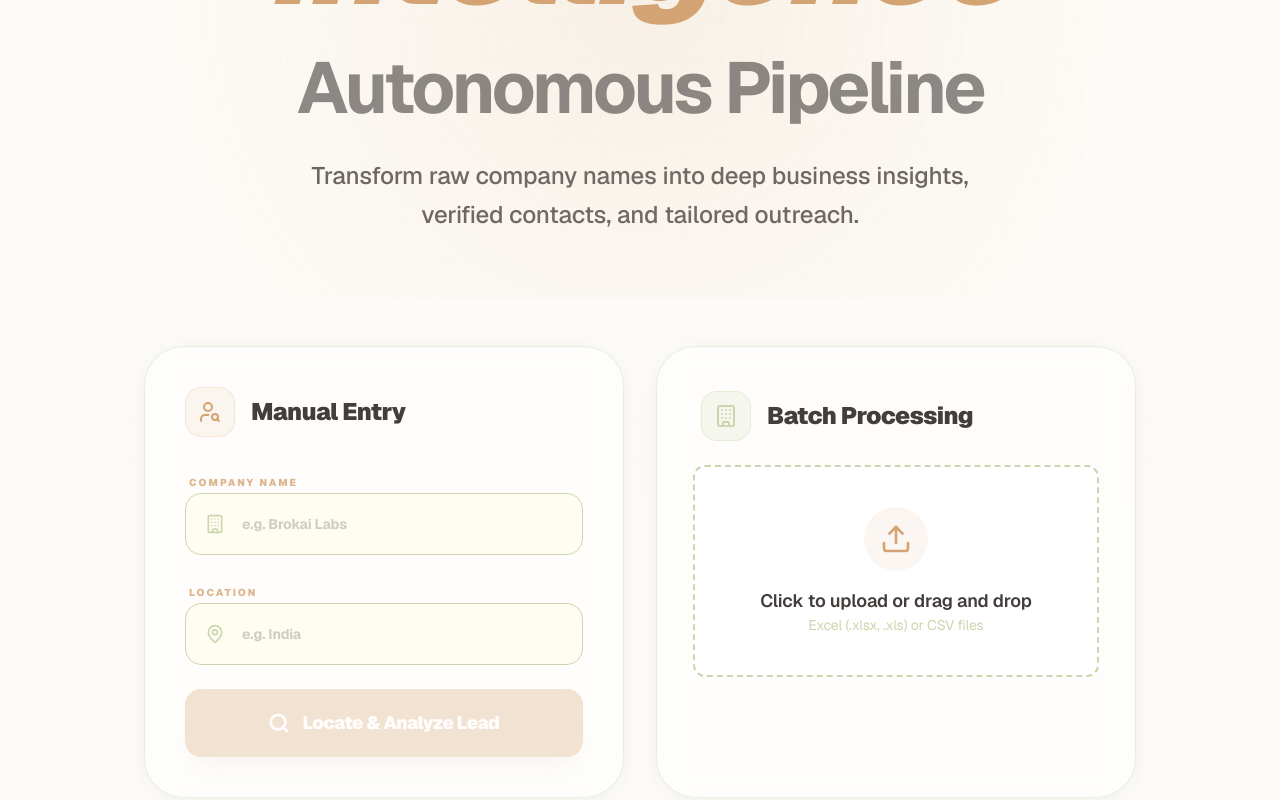
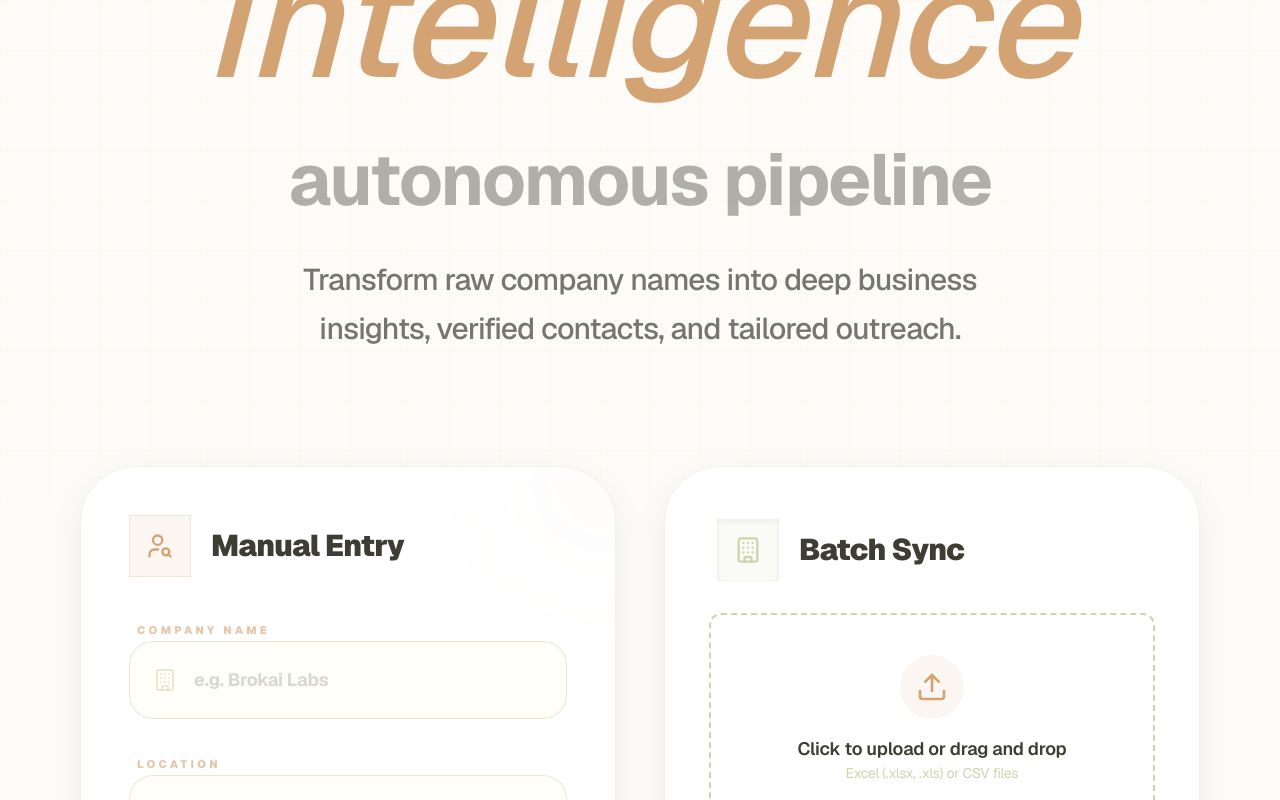
Before and after one commit to Puxhkar/broke_ai_assignment, a Next.js app: page / in a window 1280 px wide. Shown: the part 300-1100 px from the top of the page. Built offline with nearby package versions, Linux system fonts and the light colour scheme.

Commit message:
feat: redesign landing page UI with hydration-safe components and updated typography

```diff
--- a/src/app/globals.css
+++ b/src/app/globals.css
@@ -1,12 +1,12 @@
 @import "tailwindcss";
 
 :root {
-  --background: #fdfbf7; /* Very light beige */
-  --foreground: #433d3c; /* Dark brownish-grey */
+  --background: #fdfbf7; /* Warm Off-White Sand */
+  --foreground: #3d3d33; /* Deep Umber / Charcoal */
   --card: #ffffff;
-  --card-foreground: #433d3c;
-  --border: #ccd5ae; /* Sage border for light mode */
-  --secondary: #ccd5ae; /* Sage */
+  --card-foreground: #3d3d33;
+  --border: #ccd5ae; /* Sage */
+  --secondary: #ccd5ae;
   --muted: #fefae0; /* Cornsilk */
   --accent: #d4a373; /* Bronze */
   --accent-foreground: #ffffff;
@@ -28,13 +28,13 @@
 }
 
 .dark {
-  --background: #141411; /* Deeper dark warm brown */
-  --foreground: #fefae0; /* Creamy text */
-  --card: #1c1c18;
+  --background: #0c0c0a; /* Deep Espresso */
+  --foreground: #fefae0; /* Cornsilk Text */
+  --card: #181814;
   --card-foreground: #fefae0;
   --border: #2d2d24;
   --secondary: #ccd5ae;
-  --muted: #25251d;
+  --muted: #1c1c18;
   --accent: #d4a373;
   --accent-foreground: #ffffff;
   --ring: rgba(212, 163, 115, 0.4);
@@ -44,23 +44,28 @@ body {
   background: var(--background);
   color: var(--foreground);
   font-family: var(--font-geist-sans), Arial, Helvetica, sans-serif;
-  letter-spacing: -0.01em;
-  transition: background-color 0.3s ease, color 0.3s ease;
+  letter-spacing: -0.015em;
+  transition: background-color 0.4s cubic-bezier(0.16, 1, 0.3, 1), color 0.4s cubic-bezier(0.16, 1, 0.3, 1);
 }
 
 @layer utilities {
   .glass {
-    background: rgba(var(--background), 0.4);
+    background: color-mix(in srgb, var(--background) 40%, transparent);
     backdrop-filter: blur(12px);
-    border: 1px solid rgba(var(--border), 0.2);
-    box-shadow: 0 8px 32px 0 rgba(0, 0, 0, 0.05);
+    border: 1px solid color-mix(in srgb, var(--border) 20%, transparent);
   }
 
   .glass-card {
-    background: color-mix(in srgb, var(--card) 60%, transparent);
-    backdrop-filter: blur(16px);
-    border: 1px solid color-mix(in srgb, var(--border) 40%, transparent);
-    box-shadow: 0 4px 24px -1px rgba(0, 0, 0, 0.05);
+    background: color-mix(in srgb, var(--card) 90%, transparent);
+    backdrop-filter: blur(20px);
+    border: 1px solid color-mix(in srgb, var(--border) 30%, transparent);
+    box-shadow: 0 10px 40px -10px rgba(0, 0, 0, 0.1);
+    transition: all 0.4s cubic-bezier(0.16, 1, 0.3, 1);
+  }
+
+  /* Target dark mode specifically for different card opacity if needed */
+  :global(.dark) .glass-card {
+    background: color-mix(in srgb, var(--card) 70%, transparent);
   }
 
   .text-gradient {
@@ -68,14 +73,14 @@ body {
   }
 
   .bg-dot-pattern {
-    background-image: radial-gradient(circle, #ccd5ae 1px, transparent 1px);
+    background-image: radial-gradient(circle, var(--secondary) 1px, transparent 1px);
     background-size: 24px 24px;
-    opacity: 0.15;
+    opacity: 0.12;
   }
 
   .bg-grid-warm {
-    background-image: linear-gradient(to right, rgba(212, 163, 115, 0.03) 1px, transparent 1px),
-      linear-gradient(to bottom, rgba(212, 163, 115, 0.03) 1px, transparent 1px);
-    background-size: 40px 40px;
+    background-image: linear-gradient(to right, color-mix(in srgb, var(--accent) 8%, transparent) 1px, transparent 1px),
+      linear-gradient(to bottom, color-mix(in srgb, var(--accent) 8%, transparent) 1px, transparent 1px);
+    background-size: 50px 50px;
   }
 }
--- a/src/app/page.tsx
+++ b/src/app/page.tsx
@@ -1,6 +1,6 @@
 "use client";
 
-import { useState } from "react";
+import { useState, useEffect } from "react";
 import * as XLSX from "xlsx";
 import {
   Building, MapPin,
@@ -46,6 +46,11 @@ export default function Dashboard() {
   const [isProcessingAll, setIsProcessingAll] = useState(false);
   const [manualCompany, setManualCompany] = useState("");
   const [manualLocation, setManualLocation] = useState("");
+  const [mounted, setMounted] = useState(false);
+
+  useEffect(() => {
+    setMounted(true);
+  }, []);
 
   const handleFileUpload = (file: File) => {
     const reader = new FileReader();
@@ -179,29 +184,32 @@ export default function Dashboard() {
 
   return (
     <div className="min-h-screen bg-background text-foreground selection:bg-accent/30 overflow-x-hidden relative font-sans">
-      <div className="fixed inset-0 bg-grid-warm pointer-events-none opacity-50" />
-      <BackgroundBeams className="opacity-[0.03] pointer-events-none" />
+      {mounted && (
+        <>
+          <div className="fixed inset-0 bg-grid-warm pointer-events-none opacity-50" />
+          <BackgroundBeams className="opacity-[0.03] pointer-events-none" />
+        </>
+      )}
       <div className="fixed top-6 right-6 z-50">
         <ThemeToggle />
       </div>
 
       <div className="relative z-10">
         {/* Hero Section */}
-        <section className="relative pt-24 pb-16 px-4 overflow-hidden">
-          <div className="absolute top-0 left-1/2 -translate-x-1/2 w-full h-full bg-[radial-gradient(circle_at_center,rgba(212,163,115,0.12)_0,transparent_70%)] pointer-events-none" />
-          <div className="max-w-5xl mx-auto">
+        <section className="relative pt-32 pb-16 px-4 overflow-hidden">
+          <div className="max-w-6xl mx-auto">
             <motion.div
               initial={{ opacity: 0, y: 30 }}
               animate={{ opacity: 1, y: 0 }}
               transition={{ duration: 0.8, ease: [0.16, 1, 0.3, 1] }}
-              className="text-center space-y-8"
+              className="text-center space-y-10"
             >
-              <h1 className="text-6xl md:text-9xl font-black tracking-tight leading-[0.85] text-foreground">
-                Lead <span className="text-accent italic">Intelligence</span>
+              <h1 className="text-7xl md:text-[10rem] font-black tracking-tighter leading-[0.8] text-foreground lowercase">
+                Lead <span className="text-accent italic font-medium tracking-normal">intelligence</span>
                 <br />
-                <span className="text-4xl md:text-7xl font-bold opacity-60">Autonomous Pipeline</span>
+                <span className="text-4xl md:text-7xl font-bold opacity-40 tracking-tight">Autonomous pipeline</span>
               </h1>
-              <p className="text-foreground/80 text-lg md:text-2xl max-w-2xl mx-auto font-medium leading-relaxed">
+              <p className="text-foreground/70 text-xl md:text-3xl max-w-3xl mx-auto font-medium leading-relaxed tracking-tight">
                 Transform raw company names into deep business insights, verified contacts, and tailored outreach.
               </p>
             </motion.div>
@@ -209,47 +217,48 @@ export default function Dashboard() {
         </section>
 
         {/* Search & Upload Section */}
-        <section className="max-w-5xl mx-auto px-4 py-12">
+        <section className="max-w-6xl mx-auto px-4 py-12">
           <motion.div
             initial={{ opacity: 0, scale: 0.98 }}
             animate={{ opacity: 1, scale: 1 }}
-            transition={{ duration: 0.5, delay: 0.2 }}
-            className="grid grid-cols-1 lg:grid-cols-2 gap-8 items-start"
+            transition={{ duration: 0.6, delay: 0.2 }}
+            className="grid grid-cols-1 lg:grid-cols-2 gap-12 items-start"
           >
             {/* Quick Search Card */}
-            <div className="glass-card p-10 rounded-[2.5rem] space-y-8">
-              <div className="flex items-center gap-4">
-                <div className="p-3 rounded-2xl bg-accent/10 border border-accent/20">
-                  <UserSearch size={24} className="text-accent" />
+            <div className="glass-card p-12 rounded-[3.5rem] space-y-10 relative overflow-hidden group">
+              <div className="absolute top-0 right-0 w-32 h-32 bg-accent/5 rounded-full -mr-12 -mt-12 blur-3xl" />
+              <div className="flex items-center gap-5">
+                <div className="p-4 rounded-2.5xl bg-accent/10 border border-accent/20 group-hover:bg-accent/20 transition-colors">
+                  <UserSearch size={28} className="text-accent" />
                 </div>
-                <h2 className="text-2xl font-black tracking-tight">Manual Entry</h2>
+                <h2 className="text-3xl font-black tracking-tight">Manual Entry</h2>
               </div>
 
-              <div className="space-y-6">
-                <div className="space-y-2">
-                  <label className="text-[10px] font-black uppercase tracking-[0.2em] text-accent/80 ml-1">Company Name</label>
-                  <div className="relative group">
-                    <Building className="absolute left-5 top-1/2 -translate-y-1/2 text-secondary group-focus-within:text-accent transition-colors" size={20} />
+              <div className="space-y-8">
+                <div className="space-y-3">
+                  <label className="text-[11px] font-black uppercase tracking-[0.3em] text-accent/60 ml-2">Company Name</label>
+                  <div className="relative group/input">
+                    <Building className="absolute left-6 top-1/2 -translate-y-1/2 text-secondary/50 group-focus-within/input:text-accent transition-colors" size={24} />
                     <input
                       type="text"
                       placeholder="e.g. Brokai Labs"
                       value={manualCompany}
                       onChange={(e) => setManualCompany(e.target.value)}
-                      className="w-full pl-14 pr-6 py-5 rounded-2xl bg-muted/40 border border-border focus:border-accent/40 focus:ring-8 focus:ring-accent/[0.04] outline-none transition-all text-sm font-bold placeholder:opacity-50"
+                      className="w-full pl-16 pr-8 py-6 rounded-3xl bg-muted/20 border border-border/50 focus:border-accent/40 focus:ring-[12px] focus:ring-accent/[0.04] outline-none transition-all text-lg font-bold placeholder:opacity-40"
                     />
                   </div>
                 </div>
 
-                <div className="space-y-2">
-                  <label className="text-[10px] font-black uppercase tracking-[0.2em] text-accent/80 ml-1">Location</label>
-                  <div className="relative group">
-                    <MapPin className="absolute left-5 top-1/2 -translate-y-1/2 text-secondary group-focus-within:text-accent transition-colors" size={20} />
+                <div className="space-y-3">
+                  <label className="text-[11px] font-black uppercase tracking-[0.3em] text-accent/60 ml-2">Location</label>
+                  <div className="relative group/input">
+                    <MapPin className="absolute left-6 top-1/2 -translate-y-1/2 text-secondary/50 group-focus-within/input:text-accent transition-colors" size={24} />
                     <input
                       type="text"
                       placeholder="e.g. India"
                       value={manualLocation}
                       onChange={(e) => setManualLocation(e.target.value)}
-                      className="w-full pl-14 pr-6 py-5 rounded-2xl bg-muted/40 border border-border focus:border-accent/40 focus:ring-8 focus:ring-accent/[0.04] outline-none transition-all text-sm font-bold placeholder:opacity-50"
+                      className="w-full pl-16 pr-8 py-6 rounded-3xl bg-muted/20 border border-border/50 focus:border-accent/40 focus:ring-[12px] focus:ring-accent/[0.04] outline-none transition-all text-lg font-bold placeholder:opacity-40"
                     />
                   </div>
                 </div>
@@ -257,25 +266,25 @@ export default function Dashboard() {
                 <button
                   onClick={handleAddManualLead}
                   disabled={!manualCompany.trim()}
-                  className="w-full py-5 rounded-2xl bg-accent hover:bg-accent/90 text-white font-black tracking-tight shadow-xl shadow-accent/20 transition-all active:scale-[0.98] disabled:opacity-30 disabled:pointer-events-none flex items-center justify-center gap-3 text-lg"
+                  className="w-full py-6 rounded-3xl bg-accent hover:bg-accent/90 text-white font-black tracking-tight shadow-2xl shadow-accent/20 transition-all active:scale-[0.98] disabled:opacity-30 disabled:pointer-events-none flex items-center justify-center gap-4 text-xl"
                 >
-                  <Search size={22} strokeWidth={3} />
-                  Locate & Analyze Lead
+                  <Search size={24} strokeWidth={3} />
+                  Analyze Lead
                 </button>
               </div>
             </div>
 
             {/* Upload Card */}
-            <div className="glass-card p-1 rounded-[2.5rem] h-full flex flex-col">
-              <div className="p-10 pb-6">
-                <div className="flex items-center gap-4">
-                  <div className="p-3 rounded-2xl bg-secondary/20 border border-secondary/30">
-                    <Building size={24} className="text-secondary" />
+            <div className="glass-card p-1 rounded-[3.5rem] h-full flex flex-col group/upload overflow-hidden">
+              <div className="p-12 pb-8">
+                <div className="flex items-center gap-5">
+                  <div className="p-4 rounded-2.5xl bg-secondary/10 border border-secondary/20 shadow-inner group-hover/upload:bg-secondary/20 transition-colors">
+                    <Building size={28} className="text-secondary" />
                   </div>
-                  <h2 className="text-2xl font-black tracking-tight">Batch Processing</h2>
+                  <h2 className="text-3xl font-black tracking-tight">Batch Sync</h2>
                 </div>
               </div>
-              <div className="flex-1 p-8 pt-0">
+              <div className="flex-1 p-10 pt-0">
                 <FileUpload onChange={handleFileUpload} accept=".xlsx, .xls, .csv" />
               </div>
             </div>
@@ -371,47 +380,47 @@ function CompanyCard({ lead, onProcess }: { lead: Lead; onProcess: () => void })
       layout
       initial={{ opacity: 0, scale: 0.98 }}
       animate={{ opacity: 1, scale: 1 }}
-      className="glass-card rounded-[3rem] overflow-hidden group/card relative"
+      className="glass-card rounded-[3.5rem] overflow-hidden group/card relative mb-12 shadow-2xl shadow-accent/5 transition-all hover:shadow-accent/10 border-border/40"
     >
-      <div className="absolute top-0 left-0 w-full h-1.5 bg-gradient-to-r from-transparent via-accent/50 to-transparent opacity-0 group-hover/card:opacity-100 transition-opacity" />
+      <div className="absolute top-0 left-0 w-full h-[3px] bg-gradient-to-r from-transparent via-accent/40 to-transparent opacity-0 group-hover/card:opacity-100 transition-opacity duration-700" />
 
       <div className="p-10 md:p-16">
         {/* Card Header */}
-        <div className="flex flex-col lg:flex-row lg:items-center justify-between gap-10 mb-16">
-          <div className="flex items-center gap-8">
+        <div className="flex flex-col lg:flex-row lg:items-center justify-between gap-12 mb-20">
+          <div className="flex items-center gap-10">
             <div className="relative group/logo">
-              <div className="absolute inset-0 bg-accent/20 blur-2xl rounded-full opacity-0 group-hover/logo:opacity-100 transition-opacity" />
-              <div className="relative w-20 h-20 rounded-[2rem] bg-accent/10 flex items-center justify-center border border-accent/20 shadow-inner overflow-hidden">
-                <div className="absolute inset-0 bg-gradient-to-br from-white/10 to-transparent pointer-events-none" />
-                <Building className="text-accent w-10 h-10" />
+              <div className="absolute inset-0 bg-accent/20 blur-3xl rounded-full opacity-0 group-hover/logo:opacity-100 transition-opacity duration-700" />
+              <div className="relative w-24 h-24 rounded-[2.5rem] bg-accent/10 flex items-center justify-center border border-accent/20 shadow-inner overflow-hidden group-hover/logo:scale-105 transition-transform duration-500">
+                <div className="absolute inset-0 bg-gradient-to-br from-white/20 to-transparent pointer-events-none" />
+                <Building className="text-accent w-12 h-12 stroke-[2.5px]" />
               </div>
             </div>
-            <div>
-              <h3 className="text-4xl font-black tracking-tight text-foreground uppercase leading-none">{lead.companyName}</h3>
-              <div className="flex items-center gap-3 text-secondary font-bold text-sm mt-3">
-                <div className="w-5 h-5 rounded-full bg-accent/10 flex items-center justify-center border border-accent/20">
-                  <MapPin size={12} className="text-accent" />
+            <div className="space-y-2">
+              <h3 className="text-4xl md:text-5xl font-black tracking-tighter text-foreground uppercase leading-tight">{lead.companyName}</h3>
+              <div className="flex items-center gap-4">
+                <div className="flex items-center gap-2.5 px-3 py-1.5 rounded-2xl bg-muted/60 border border-border/50 text-secondary font-black text-[10px] tracking-[0.1em] uppercase shadow-sm">
+                  <MapPin size={14} className="text-accent" />
+                  {lead.discoveredLocation || lead.location}
                 </div>
-                <span className="opacity-80 uppercase tracking-widest text-xs">{lead.discoveredLocation || lead.location}</span>
                 {lead.discoveredLocation && (
-                   <span className="text-[10px] bg-accent/10 text-accent border border-accent/20 px-2.5 py-1 rounded-full font-black uppercase tracking-[0.1em] shadow-sm">Verified HQ</span>
+                   <span className="text-[9px] bg-accent/15 text-accent border border-accent/25 px-4 py-1.5 rounded-2xl font-black uppercase tracking-[0.2em] shadow-sm animate-in fade-in zoom-in duration-500">Verified HQ</span>
                 )}
               </div>
             </div>
           </div>
 
-          <div className="flex items-center gap-4">
+          <div className="flex items-center gap-5">
             <AnimatePresence mode="wait">
               {lead.status === "idle" && (
                 <motion.button
                   key="idle"
-                  initial={{ opacity: 0, x: 10 }}
+                  initial={{ opacity: 0, x: 20 }}
                   animate={{ opacity: 1, x: 0 }}
-                  exit={{ opacity: 0, x: -10 }}
+                  exit={{ opacity: 0, x: -20 }}
                   onClick={onProcess}
-                  className="px-8 py-4 rounded-2.5xl bg-accent text-white font-black text-sm tracking-tight hover:bg-accent/80 transition-all flex items-center gap-3 shadow-lg shadow-accent/20"
+                  className="px-10 py-5 rounded-[1.8rem] bg-accent text-white font-black text-sm tracking-[0.05em] uppercase hover:bg-accent/90 transition-all flex items-center gap-4 shadow-2xl shadow-accent/25 active:scale-95 group/btn"
                 >
-                  <Search size={18} strokeWidth={2.5} />
+                  <Search size={20} strokeWidth={3} className="group-hover/btn:scale-110 transition-transform" />
                   Initiate Research
                 </motion.button>
               )}
@@ -420,10 +429,10 @@ function CompanyCard({ lead, onProcess }: { lead: Lead; onProcess: () => void })
                   key="processing"
                   initial={{ opacity: 0 }}
                   animate={{ opacity: 1 }}
-                  className="px-8 py-4 rounded-2.5xl bg-accent/5 border border-accent/20 text-accent font-black text-sm flex items-center gap-4"
+                  className="px-10 py-5 rounded-[1.8rem] bg-accent/[0.03] border-2 border-accent/15 text-accent font-black text-sm uppercase tracking-widest flex items-center gap-5 shadow-inner"
                 >
-                  <div className="w-5 h-5 rounded-full border-3 border-accent border-t-transparent animate-spin" />
-                  Agent Working...
+                  <div className="w-6 h-6 rounded-full border-[3px] border-accent border-t-transparent animate-spin" />
+                  Agent Working
                 </motion.div>
               )}
               {lead.status === "success" && (
@@ -431,9 +440,11 @@ function CompanyCard({ lead, onProcess }: { lead: Lead; onProcess: () => void })
                   key="success"
                   initial={{ opacity: 0, scale: 0.9 }}
                   animate={{ opacity: 1, scale: 1 }}
-                  className="px-8 py-4 rounded-2.5xl bg-secondary/10 border border-secondary/30 text-secondary font-black text-sm flex items-center gap-3 shadow-xl shadow-secondary/5"
+                  className="px-10 py-5 rounded-[1.8rem] bg-secondary/15 border border-secondary/30 text-secondary font-black text-sm uppercase tracking-[0.15em] flex items-center gap-4 shadow-xl shadow-secondary/5"
                 >
-                  <Check size={20} strokeWidth={3} className="text-[#433d3c] dark:text-[#ccd5ae]" />
+                  <div className="p-1 rounded-full bg-secondary/20 shadow-inner">
+                    <Check size={18} strokeWidth={4} className="text-foreground" />
+                  </div>
                   Pipeline Complete
                 </motion.div>
               )}
@@ -443,9 +454,9 @@ function CompanyCard({ lead, onProcess }: { lead: Lead; onProcess: () => void })
                   initial={{ opacity: 0 }}
                   animate={{ opacity: 1 }}
                   onClick={onProcess}
-                  className="px-8 py-4 rounded-2.5xl bg-orange-600/5 border border-orange-600/20 text-orange-600 font-black text-sm hover:bg-orange-600/10 transition-all flex items-center gap-3"
+                  className="px-10 py-5 rounded-[1.8rem] bg-orange-600/5 border-2 border-orange-600/20 text-orange-600 font-black text-sm uppercase tracking-widest hover:bg-orange-600/10 transition-all flex items-center gap-4 active:scale-95"
                 >
-                  <AlertCircleIcon size={20} strokeWidth={2.5} />
+                  <AlertCircleIcon size={22} strokeWidth={3} />
                   Retry Process
                 </motion.button>
               )}
@@ -579,15 +590,18 @@ function CompanyCard({ lead, onProcess }: { lead: Lead; onProcess: () => void })
 
         {/* Console / Log Footer */}
         {lead.logs.length > 0 && (
-          <div className="mt-20 pt-10 border-t border-border/40">
-            <div className="flex items-center gap-4 mb-6">
-              <div className="w-2 h-2 rounded-full bg-accent animate-pulse shadow-[0_0_8px_rgba(212,163,115,0.5)]" />
-              <span className="text-[10px] font-black uppercase tracking-[0.4em] text-secondary">Pipeline Console Output</span>
+          <div className="mt-20 pt-12 border-t border-border/30">
+            <div className="flex items-center gap-6 mb-8">
+              <div className="relative">
+                <div className="absolute inset-0 bg-accent/50 blur-lg rounded-full animate-pulse" />
+                <div className="relative w-3.5 h-3.5 rounded-full bg-accent shadow-[0_0_12px_rgba(212,163,115,0.8)]" />
+              </div>
+              <span className="text-[11px] font-black uppercase tracking-[0.5em] text-accent/60">Autonomous Pipeline Log</span>
             </div>
-            <div className="grid grid-cols-1 md:grid-cols-2 lg:grid-cols-4 gap-3 h-24 overflow-y-auto scrollbar-hide">
+            <div className="grid grid-cols-1 md:grid-cols-2 lg:grid-cols-4 gap-4 h-32 overflow-y-auto scrollbar-hide pr-2">
               {lead.logs.map((log, i) => (
-                <div key={i} className="px-4 py-2.5 rounded-xl bg-muted/30 border border-border/40 text-[9px] font-mono text-accent/70 flex gap-3 items-center hover:bg-muted/50 transition-colors">
-                  <span className="opacity-30 font-bold">{String(i+1).padStart(2, '0')}</span>
+                <div key={i} className="px-5 py-4 rounded-2xl bg-muted/30 border border-border/40 text-[10px] font-mono text-accent/80 flex gap-4 items-center hover:bg-muted/50 transition-all duration-300 group/log">
+                  <span className="opacity-30 font-bold group-hover/log:opacity-60 transition-opacity">{String(i+1).padStart(2, '0')}</span>
                   <span className="truncate font-bold tracking-tight">{log}</span>
                 </div>
               ))}
@@ -619,15 +633,17 @@ function ContactItem({ label, value, source, labelSub }: { label: string, value?
   const isFound = value && !value.toLowerCase().includes("not found") && !value.toLowerCase().includes("not public");
 
   return (
-    <div className={`p-5 rounded-2.5xl border transition-all duration-300 ${isFound ? 'bg-muted/40 border-secondary/30 group/contact hover:border-accent/50 hover:bg-muted/60 shadow-sm' : 'bg-muted/10 border-dashed border-border/60 opacity-50'}`}>
-      <div className="flex items-center justify-between mb-2">
-        <span className="text-[9px] font-black uppercase tracking-[0.2em] text-accent/50">{label}</span>
+    <div className={`p-6 rounded-[2rem] border transition-all duration-500 relative overflow-hidden group/contact ${isFound ? 'bg-muted/40 border-secondary/30 hover:border-accent/60 hover:bg-muted/60 shadow-lg shadow-accent/[0.02]' : 'bg-muted/10 border-dashed border-border/60 opacity-60'}`}>
+      <div className="flex items-center justify-between mb-3">
+        <span className="text-[10px] font-black uppercase tracking-[0.25em] text-accent/50">{label}</span>
         {isFound && source && source !== "N/A" && (
-          <a href={source} target="_blank" rel="noreferrer" className="text-[9px] font-black text-accent hover:underline tracking-widest uppercase">Verify</a>
+          <a href={source} target="_blank" rel="noreferrer" className="p-2 rounded-xl bg-accent/5 opacity-0 group-hover/contact:opacity-100 transition-opacity duration-300">
+             <Copy size={12} className="text-accent" />
+          </a>
         )}
       </div>
-      <p className="text-md font-black tracking-tight text-foreground truncate">{value || "N/A"}</p>
-      {labelSub && labelSub !== "N/A" && <p className="text-[8px] font-bold text-secondary mt-1.5 uppercase tracking-widest opacity-60 italic">{labelSub}</p>}
+      <p className={`text-lg font-black tracking-tight truncate ${isFound ? 'text-foreground' : 'text-foreground/30'}`}>{value || "N/A"}</p>
+      {labelSub && labelSub !== "N/A" && <p className="text-[9px] font-bold text-secondary mt-2 uppercase tracking-widest opacity-60 italic">{labelSub}</p>}
     </div>
   );
 }
```
